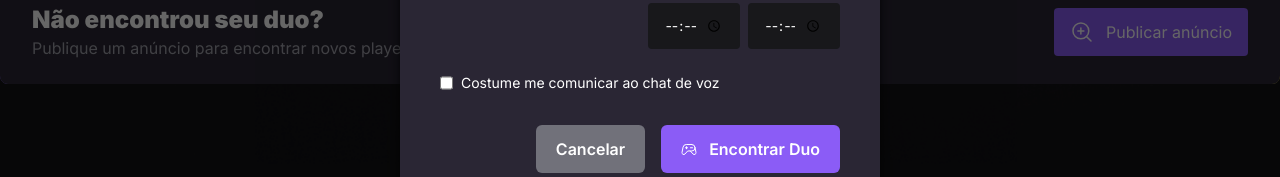
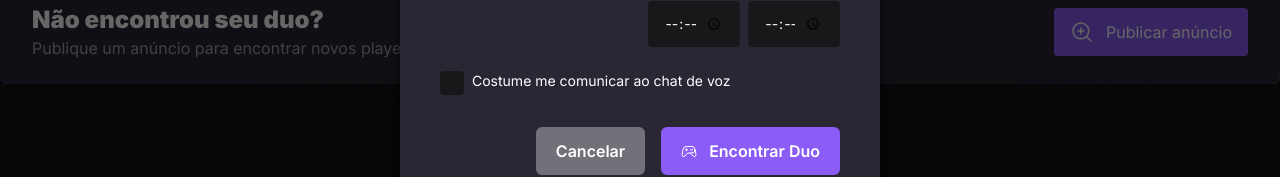
Before and after one commit to MatheusGiehl/NLW-eSports, a React (Vite) app in the folder web/: page / in a window 1280 px wide. Both pictures are taken after a click on the button "Publicar anúncio". Shown: the part 500-677 px from the top of the page. Built offline with nearby package versions, Linux system fonts and the light colour scheme; no server answers.

Commit message:
radix-checkbox

```diff
--- a/web/package.json
+++ b/web/package.json
@@ -9,6 +9,7 @@
     "preview": "vite preview"
   },
   "dependencies": {
+    "@radix-ui/react-checkbox": "^1.0.1",
     "@radix-ui/react-dialog": "^1.0.0",
     "phosphor-react": "^1.4.1",
     "react": "^18.2.0",
--- a/web/src/components/CreateAdModal.tsx
+++ b/web/src/components/CreateAdModal.tsx
@@ -1,5 +1,6 @@
 import { GameController } from 'phosphor-react';
 import * as Dialog from '@radix-ui/react-dialog';
+import * as Checkbox from '@radix-ui/react-checkbox';
 import { Input } from './Form/Input';
 
 export function CreateAdModal () {
@@ -68,7 +69,9 @@ export function CreateAdModal () {
             </div>
 
             <div className="mt-2 flex gap-2 text-sm">
-              <Input type="checkbox" />
+              <Checkbox.Root className="w-6 h-6 rounded bg-zinc-900">
+                <Checkbox.Indicator />
+              </Checkbox.Root>
               Costume me comunicar ao chat de voz
             </div>
 
```
Also changed, not shown: 1 other file (tests, documents, lock files or other folders).
